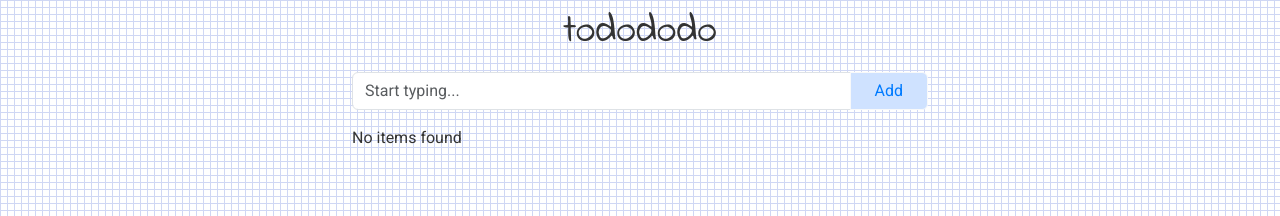
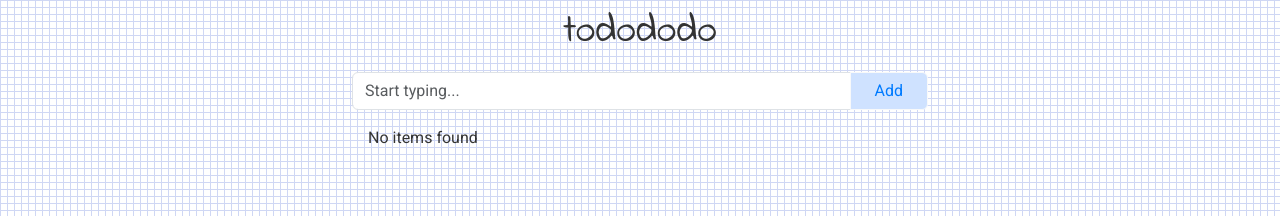
Before and after one commit to hheman/todo, a React app: page / in a window 1280 px wide. Shown: the top 216 px of the page. Built offline with nearby package versions, Linux system fonts and the light colour scheme.

Commit message:
nil list message should be padded same as list items

```diff
--- a/src/ItemsList.js
+++ b/src/ItemsList.js
@@ -37,7 +37,7 @@ const ItemsList = ({ count }) => {
           ))}
         </ListGroup>
       ) : (
-        <p>No items found</p>
+        <p className="px-3">No items found</p>
       )}
     </>
   );
```
